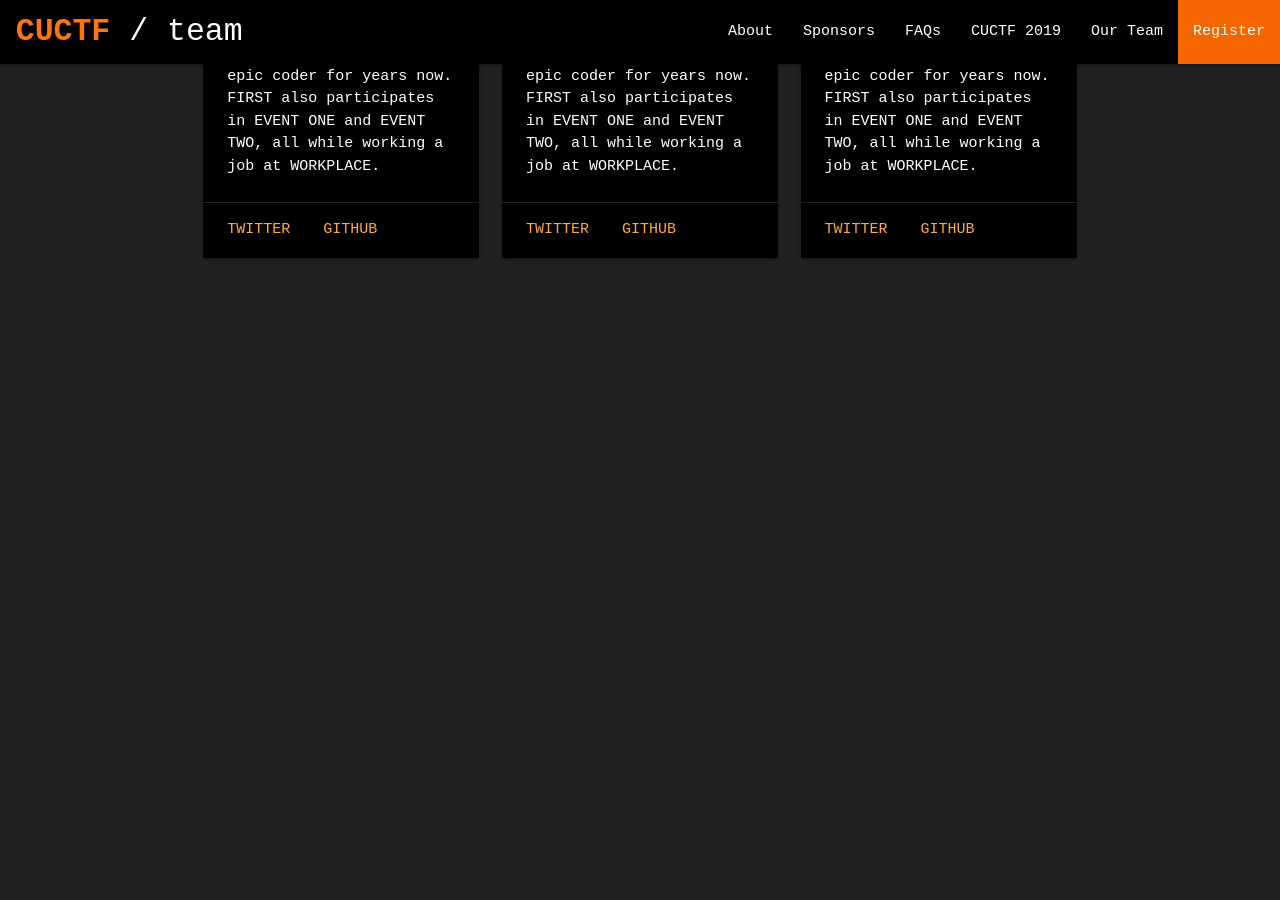
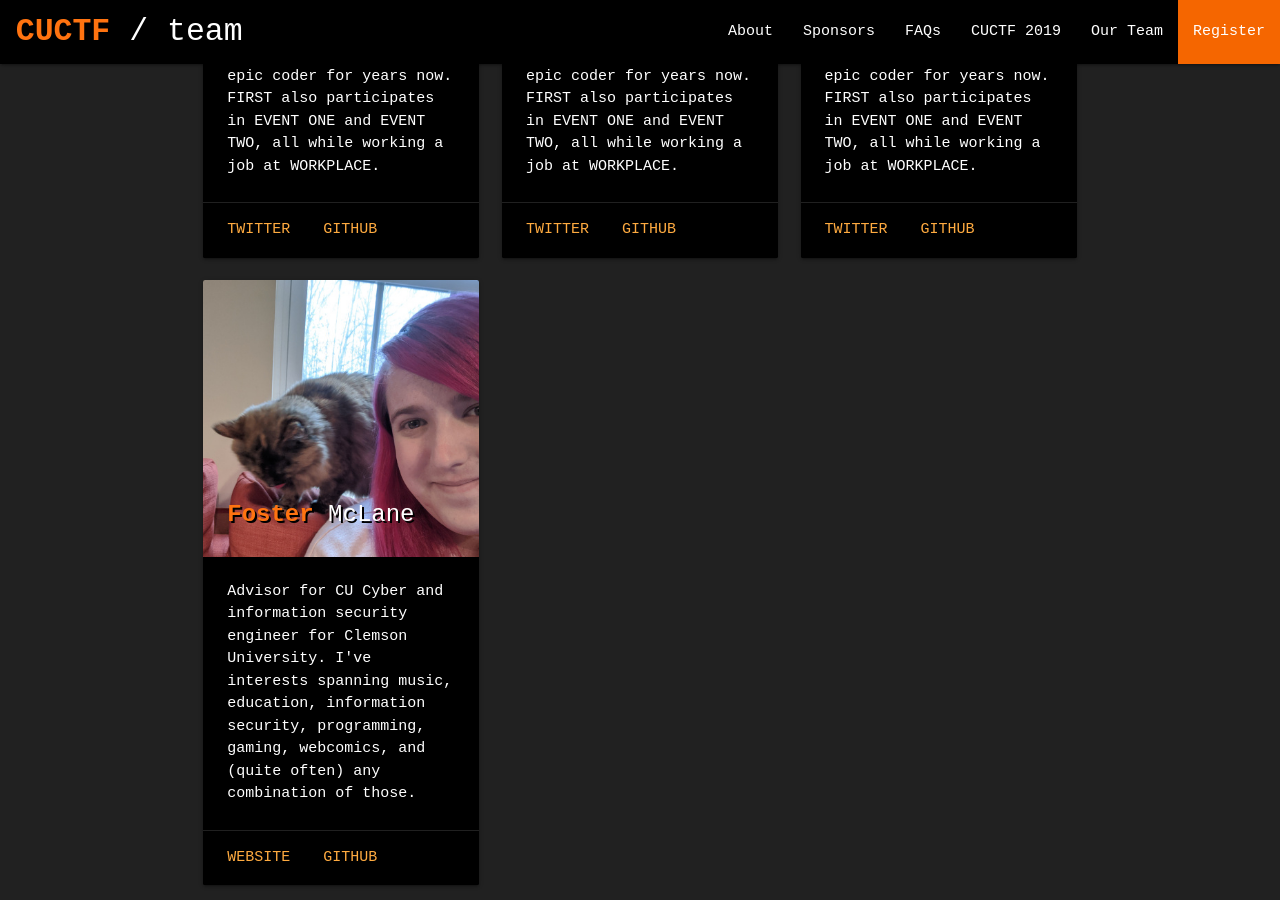
Before and after one commit to CUCyber/cuctf.io, a Jekyll site: the page built from team.html, in a window 1280 px wide and 900 px high, scrolled down 1597 px. Built offline with Jekyll 4.4.1, drawn with Linux system fonts in a browser that asks for light colours; nearby versions of some CDN libraries; some web fonts are replaced; before the commit the page ends 1870 px from its top, so only the background shows below that.

Commit message:
add foster to team page

```diff
--- a/team.html
+++ b/team.html
@@ -8,7 +8,7 @@ author:
 <div class="container" id="team">
   <h1 class="clemson-orange-text text-accent-4 center">Our Team</h1>
   <div class="row">
-    <div class="col s12 m4">
+    <div class="col m12 l4">
       <div class="card black">
         <div class="card-image">
           <img src="/public/images/profiles/jacob.jpg" class="card-img" alt="">
@@ -23,7 +23,7 @@ author:
         </div>
       </div>
     </div>
-    <div class="col s12 m4">
+    <div class="col m12 l4">
       <div class="card black">
         <div class="card-image">
           <img src="/public/images/profiles/matthew_r.jpg" class="card-img" alt="">
@@ -38,7 +38,7 @@ author:
         </div>
       </div>
     </div>
-    <div class="col s12 m4">
+    <div class="col m12 l4">
       <div class="card black">
         <div class="card-image">
           <img src="/public/images/profiles/charles.jpg" class="card-img" alt="">
@@ -55,7 +55,7 @@ author:
     </div>
   </div>
   <div class="row">
-    <div class="col s12 m4">
+    <div class="col m12 l4">
       <div class="card black">
         <div class="card-image">
           <img src="/public/images/profiles/sean.jpg" class="card-img" alt="">
@@ -70,7 +70,7 @@ author:
         </div>
       </div>
     </div>
-    <div class="col s12 m4">
+    <div class="col m12 l4">
       <div class="card black">
         <div class="card-image">
           <img src="/public/images/profiles/matthew_e.jpg" class="card-img" alt="">
@@ -85,7 +85,7 @@ author:
         </div>
       </div>
     </div>
-    <div class="col s12 m4">
+    <div class="col m12 l4">
       <div class="card black">
         <div class="card-image">
           <img src="/public/images/profiles/nick.jpg" class="card-img" alt="">
@@ -102,7 +102,7 @@ author:
     </div>
   </div>
   <div class="row">
-    <div class="col s12 m4">
+    <div class="col m12 l4">
       <div class="card black">
         <div class="card-image">
           <img src="/public/images/profiles/david.jpg" class="card-img" alt="">
@@ -117,7 +117,7 @@ author:
         </div>
       </div>
     </div>
-    <div class="col s12 m4">
+    <div class="col m12 l4">
       <div class="card black">
         <div class="card-image">
           <img src="/public/images/profiles/maddie.jpg" class="card-img" alt="">
@@ -132,7 +132,7 @@ author:
         </div>
       </div>
     </div>
-    <div class="col s12 m4">
+    <div class="col m12 l4">
       <div class="card black">
         <div class="card-image">
           <img src="/public/images/profiles/kaitlyn.jpg" class="card-img" alt="">
@@ -147,5 +147,20 @@ author:
         </div>
       </div>
     </div>
+    <div class="col m12 l4">
+      <div class="card black">
+        <div class="card-image">
+          <img src="/public/images/profiles/foster.jpg" class="card-img" alt="">
+          <span class="card-title white-text"><strong>Foster</strong> McLane</span>
+        </div>
+        <div class="card-content white-text">
+          <p>Advisor for CU Cyber and information security engineer for Clemson University. I've interests spanning music, education, information security, programming, gaming, webcomics, and (quite often) any combination of those.</p>
+        </div>
+        <div class="card-action">
+          <a rel="external noopener" target="_blank" href="https://fooster.io/">website</a>
+          <a rel="external noopener" target="_blank" href="https://github.com/fkmclane">github</a>
+        </div>
+      </div>
+    </div>
   </div>
 </div>
```
Also changed, not shown: public/images/profiles/foster.jpg (added).
